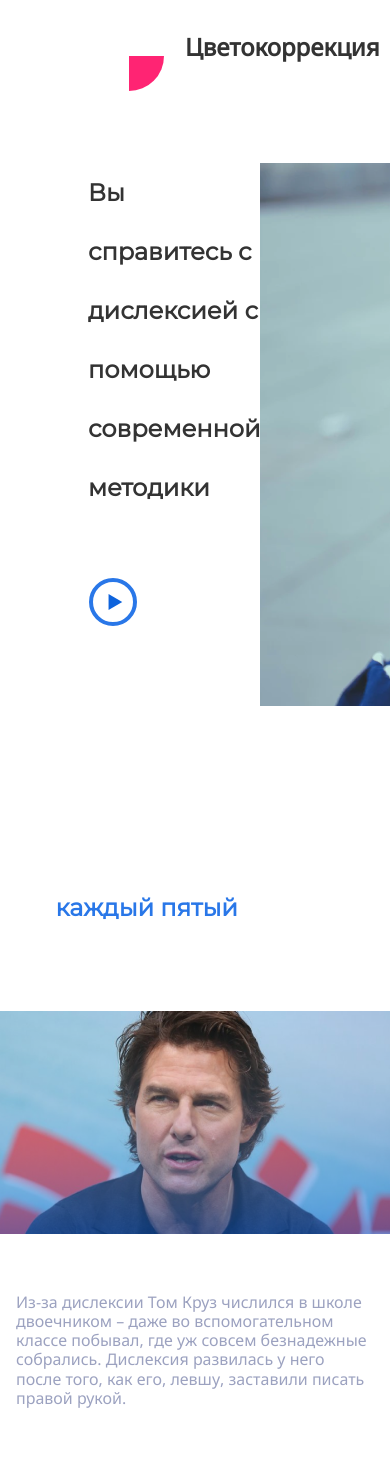
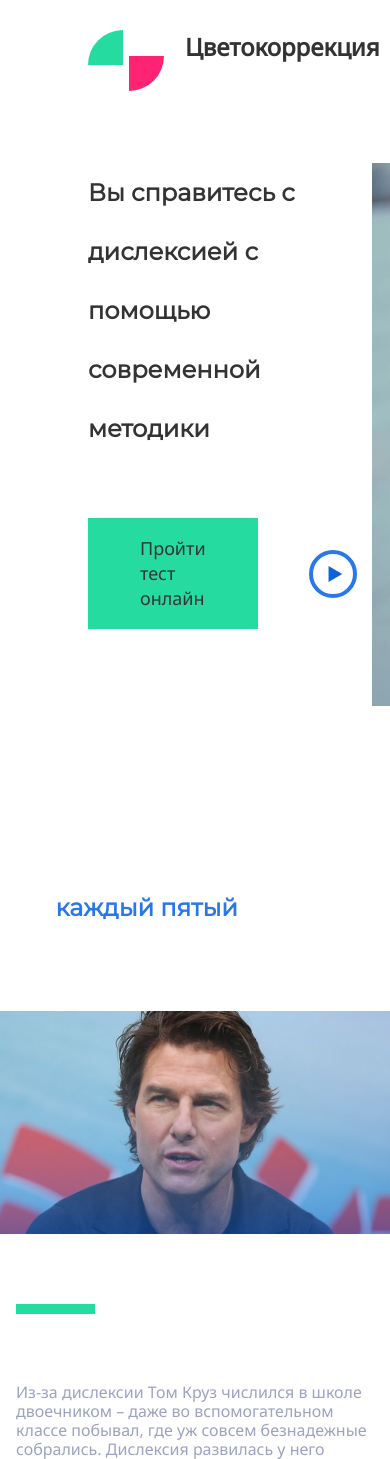
Before and after one commit to PredictorLQ/color, a PHP site: page / in a window 390 px wide. Shown: the top 1459 px of the page. Run offline with PHP 8.4, Linux system fonts and the light colour scheme; some libraries are stand-ins or nearby versions.

Commit message:
Update mobile.css

```diff
--- a/style/css/mobile.css
+++ b/style/css/mobile.css
@@ -18,7 +18,7 @@
 		line-height: 29px;
 		color: #FFFFFF;
 	}
-	.color-darkblue, .position-absolute, .bg-blue, .header-blue, .bg-green, .b-attrib-header, .text-right {
+	.color-darkblue, .position-absolute, .bg-blue, .header-blue, .b-attrib-header, .text-right {
 		display: none;
 	}
 	.color-white {
```
